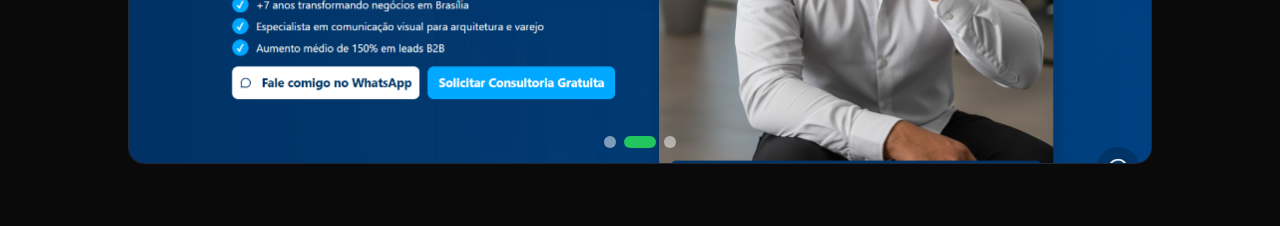
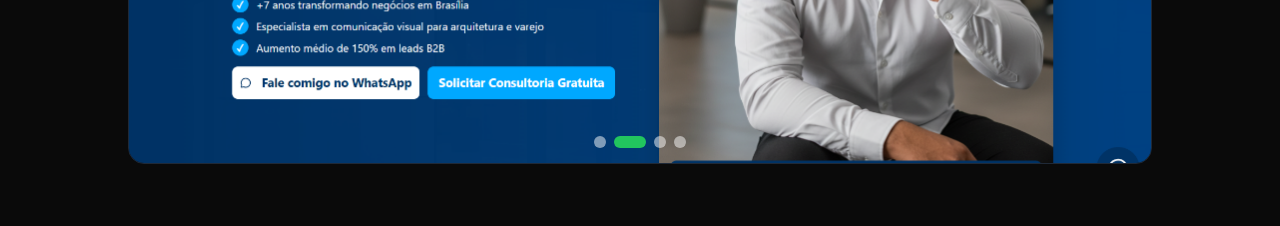
Before and after one commit to gledsonbrunno010/SITE-GBS-DIGITAL, a React (Vite) app: page / in a window 1280 px wide. Shown: the part 1380-1606 px from the top of the page. Built offline with nearby package versions, Linux system fonts and the light colour scheme.

Commit message:
feat: Add Projects section with an image carousel and update the favicon.

```diff
--- a/components/Projects.tsx
+++ b/components/Projects.tsx
@@ -17,6 +17,11 @@ const projects = [
         id: 3,
         image: '/assets/projects/project3.png',
         title: 'Projeto 3',
+    },
+    {
+        id: 4,
+        image: '/assets/projects/project4.png',
+        title: 'Projeto 4',
     },
 ];
 
@@ -139,8 +144,8 @@ export function Projects() {
                                     setCurrentIndex(index);
                                 }}
                                 className={`w-3 h-3 rounded-full transition-all ${index === currentIndex
-                                        ? 'bg-gbs-green w-8'
-                                        : 'bg-white/50 hover:bg-white'
+                                    ? 'bg-gbs-green w-8'
+                                    : 'bg-white/50 hover:bg-white'
                                     }`}
                                 aria-label={`Go to slide ${index + 1}`}
                             />
--- a/index.html
+++ b/index.html
@@ -3,7 +3,7 @@
 
 <head>
   <meta charset="UTF-8" />
-  <link rel="icon" type="image/svg+xml" href="/vite.svg" />
+  <link rel="icon" type="image/png" href="/favicon.png" />
   <meta name="viewport" content="width=device-width, initial-scale=1.0" />
 
   <!-- SEO Meta Tags -->
```
Also changed, not shown: public/assets/projects/project4.png (added), public/favicon.png (added).
